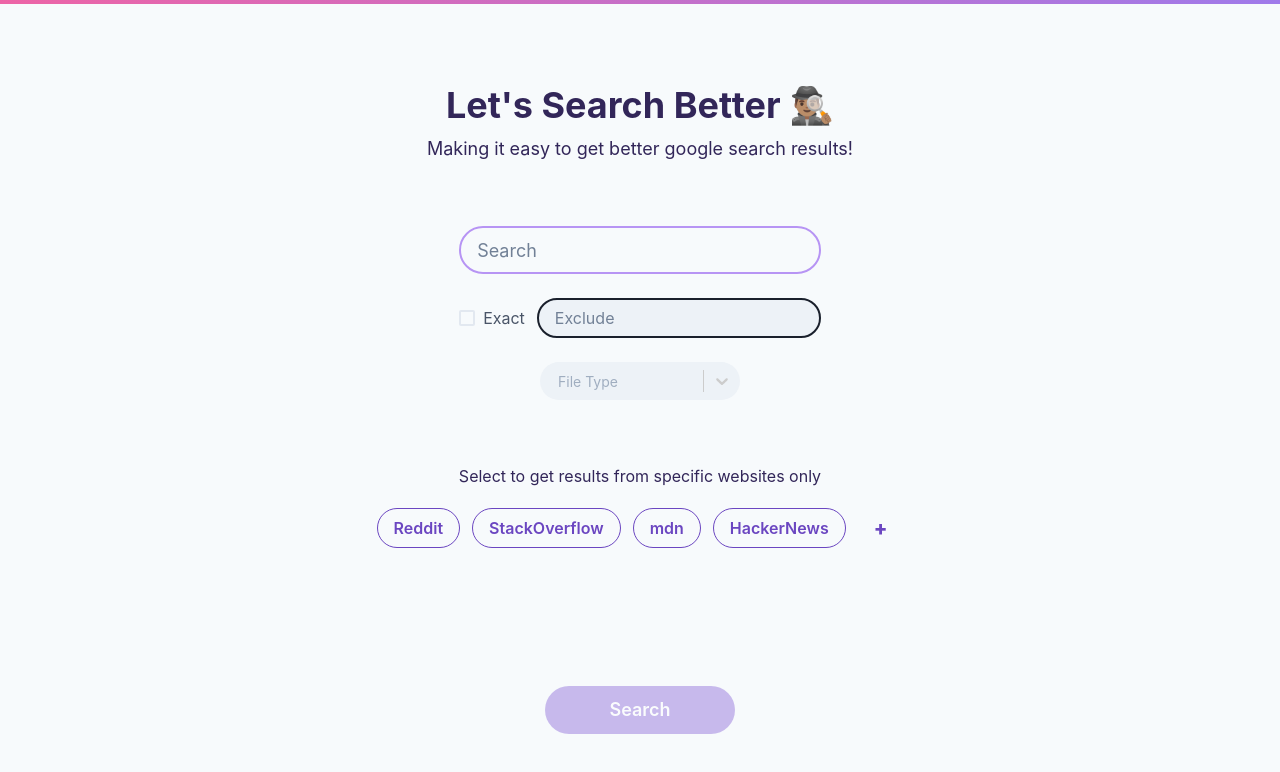
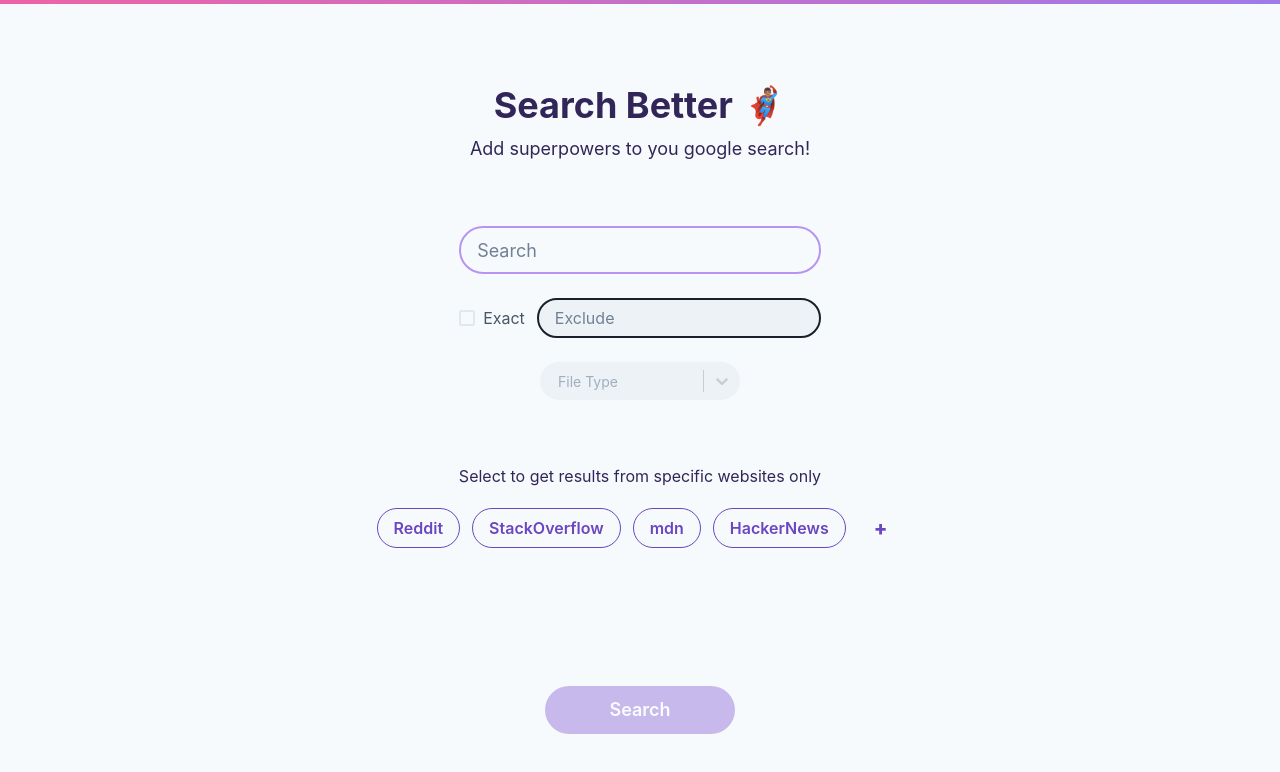
Before and after one commit to syedmehdiabbas/search-tool, a React (Vite) app: page / in a window 1280 px wide. Shown: the top 772 px of the page. Built offline with nearby package versions, Linux system fonts and the light colour scheme.

Commit message:
copy changes

```diff
--- a/index.html
+++ b/index.html
@@ -4,7 +4,7 @@
     <meta charset="UTF-8" />
     <link rel="icon" href="https://fav.farm/👀" />
     <meta name="viewport" content="width=device-width, initial-scale=1.0" />
-    <title>Search Tool</title>
+    <title>Search Better</title>
   </head>
   <body>
     <div id="root"></div>
--- a/src/Home/components/Header/index.jsx
+++ b/src/Home/components/Header/index.jsx
@@ -5,10 +5,10 @@ function Header() {
   return (
     <Box textAlign="center">
       <Heading color="purple.900" textShadow="base">
-        Let's Search Better 🕵🏽‍♂️
+        Search Better 🦸🏽‍♂️
       </Heading>
       <Text fontSize="large" mt={2} color="purple.900">
-        Making it easy to get better google search results!
+        Add superpowers to you google search!
       </Text>
     </Box>
   );
```
